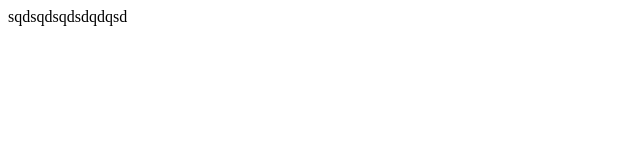
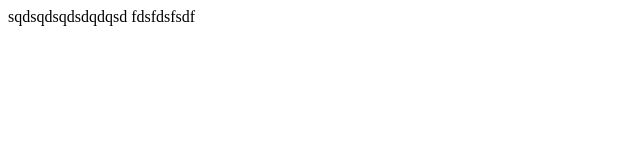
Before and after one commit to Will974/Summer-Class-J2, a plain HTML site: page index.html in a window 1280 px wide. Shown: the full height of the page, 0-640 px from the left. Drawn offline with Linux system fonts and the light colour scheme.

Commit message:
Hey !
J'ai rajouté la 9e

```diff
--- a/index.html
+++ b/index.html
@@ -6,5 +6,6 @@
   </head>
   <body>
 sqdsqdsqdsdqdqsd
+fdsfdsfsdf
   </body>
 </html>
```
